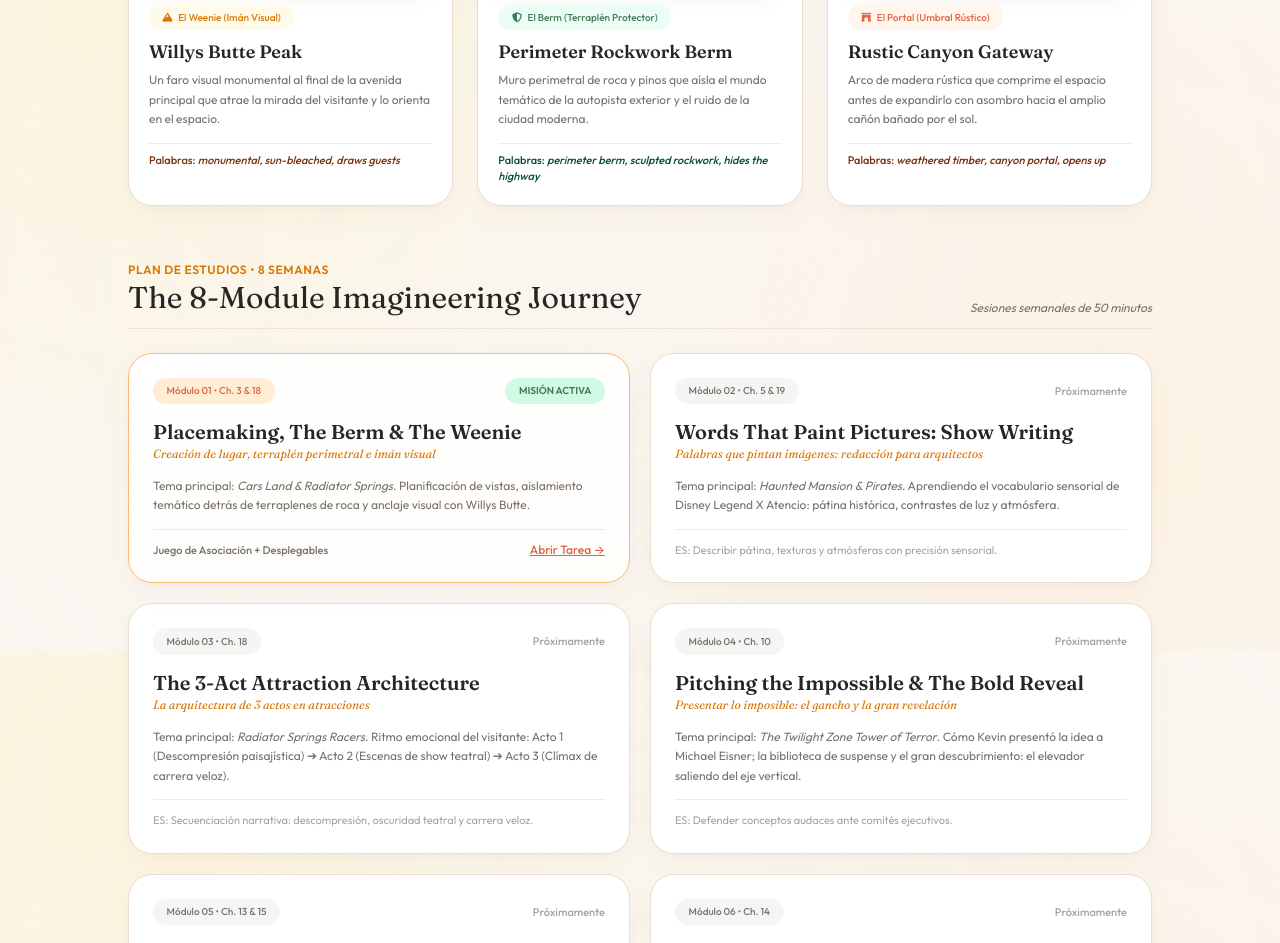
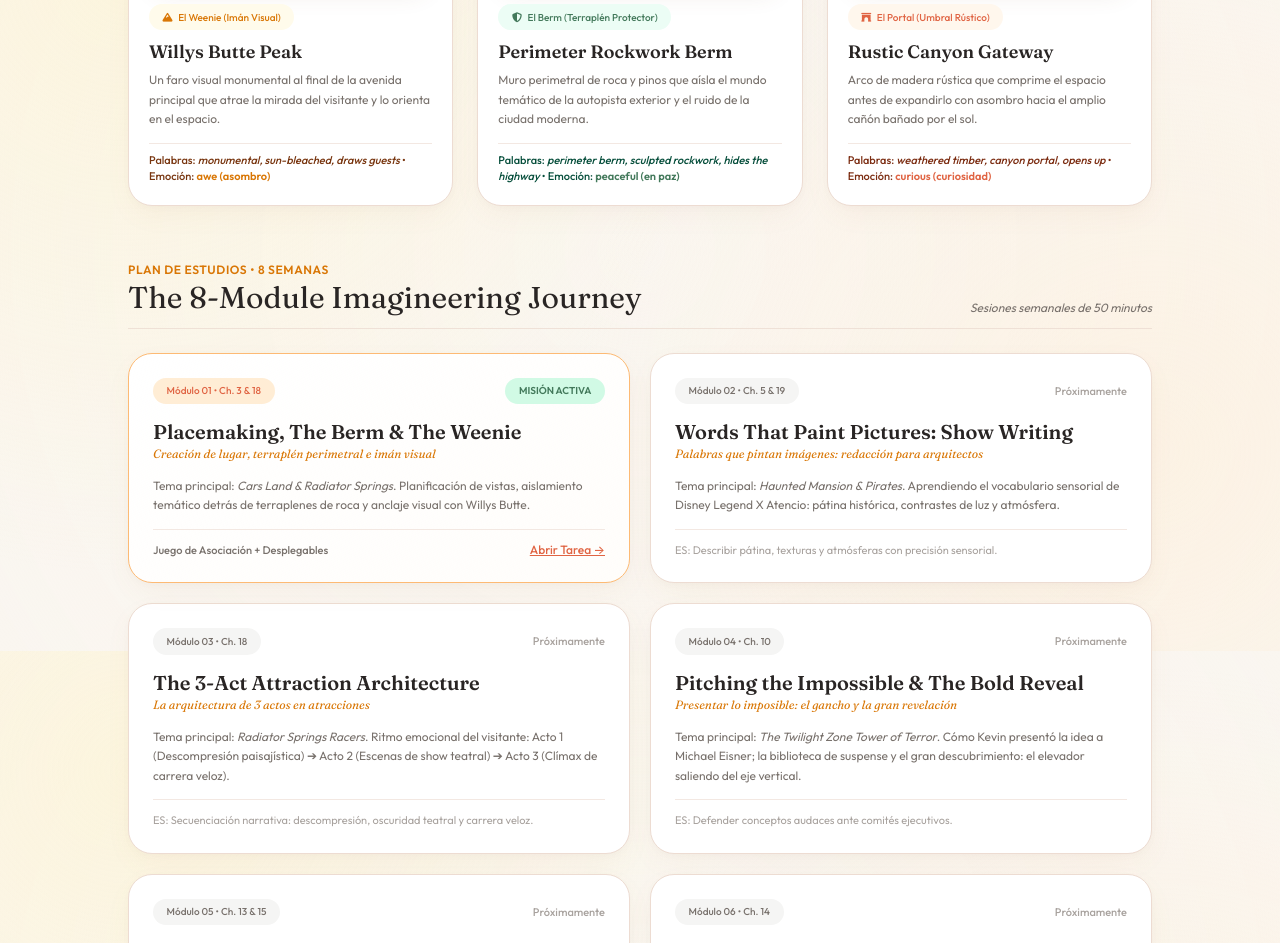
Before and after one commit to log210788/magicofenglish, a plain HTML site: page index.html in a window 1280 px wide. Shown: the part 949-1892 px from the top of the page. Drawn offline with nearby package versions, Linux system fonts and the light colour scheme.

Commit message:
docs & style: sync feeling words across index overview and curriculum lesson plans

```diff
--- a/index.html
+++ b/index.html
@@ -180,7 +180,7 @@
             </p>
           </div>
           <div class="text-[11px] text-amber-900 font-medium pt-2 border-t border-fairy-borderLight">
-            Palabras: <em>monumental, sun-bleached, draws guests</em>
+            Palabras: <em>monumental, sun-bleached, draws guests</em> • Emoción: <span class="font-semibold text-fairy-gold">awe (asombro)</span>
           </div>
         </div>
 
@@ -199,7 +199,7 @@
             </p>
           </div>
           <div class="text-[11px] text-emerald-900 font-medium pt-2 border-t border-fairy-borderLight">
-            Palabras: <em>perimeter berm, sculpted rockwork, hides the highway</em>
+            Palabras: <em>perimeter berm, sculpted rockwork, hides the highway</em> • Emoción: <span class="font-semibold text-fairy-sage">peaceful (en paz)</span>
           </div>
         </div>
 
@@ -218,7 +218,7 @@
             </p>
           </div>
           <div class="text-[11px] text-orange-900 font-medium pt-2 border-t border-fairy-borderLight">
-            Palabras: <em>weathered timber, canyon portal, opens up</em>
+            Palabras: <em>weathered timber, canyon portal, opens up</em> • Emoción: <span class="font-semibold text-fairy-coral">curious (curiosidad)</span>
           </div>
         </div>
       </div>
```
Also changed, not shown: 1 other file.
